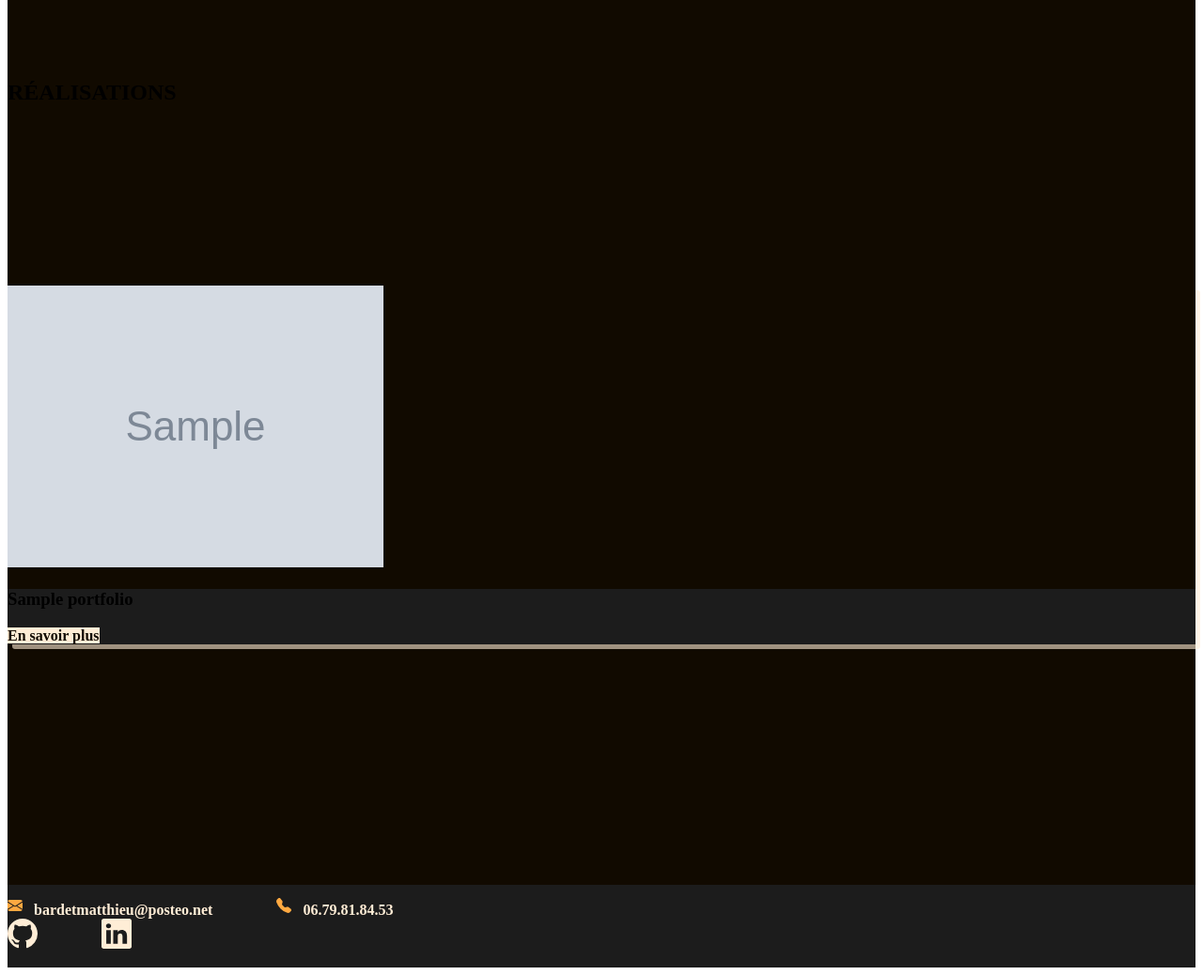
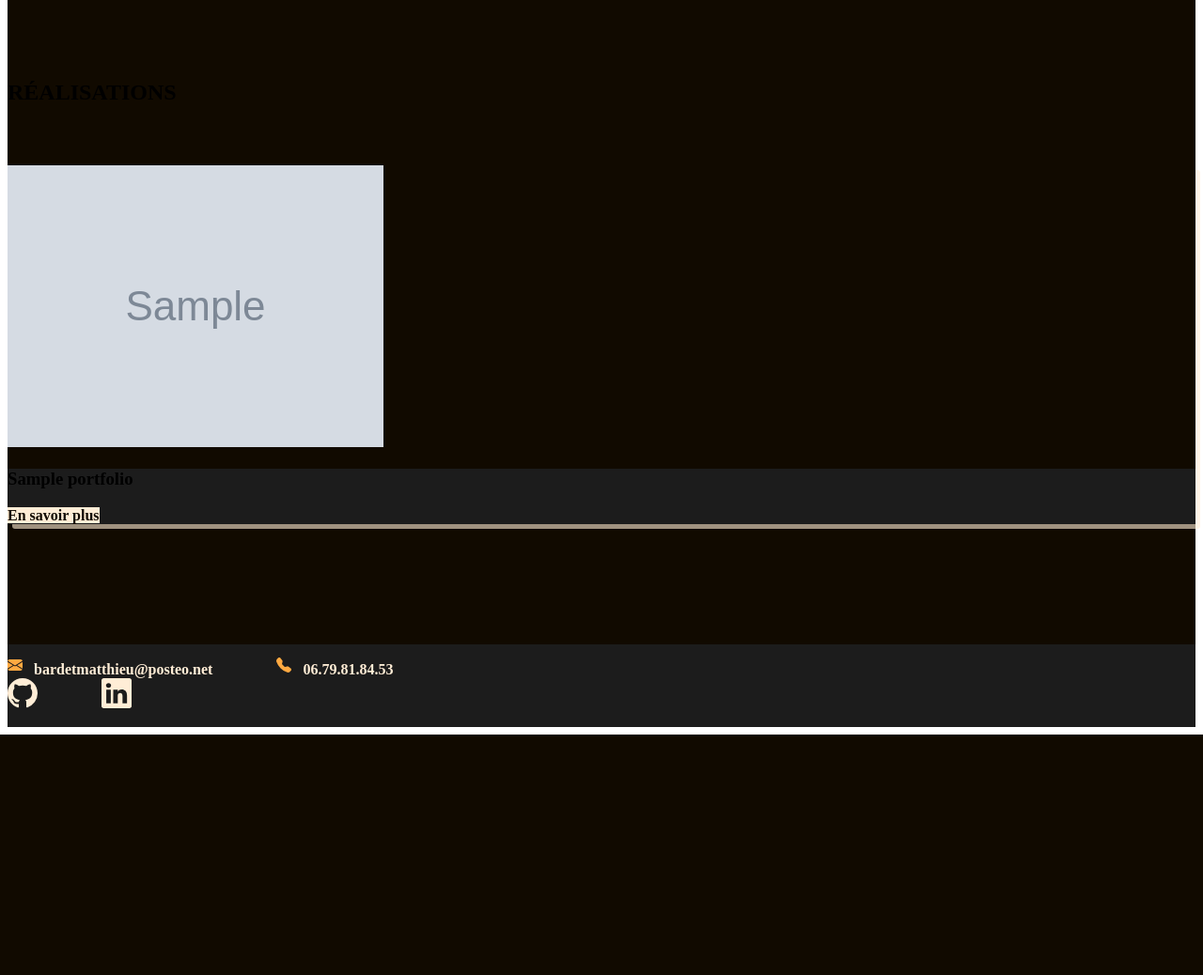
Before and after one commit to MatthieuBardet/checkpoint-3, a Symfony app: template templates/home/home.html.twig in a window 1280 px wide. Shown: the part 1170-2208 px from the top of the page at 94% size. After the commit the page ends 1952 px from the top, so only its background shows below. Run offline with Twig, Linux system fonts and the light colour scheme; the template is opened without the code that fills it: most values are stand-ins (such as "Sample title", 1, 10 or a date in 2020); grey boxes marked "Sample" are stand-in pictures; style sheets or scripts are compiled from the project's sources; some libraries are stand-ins or nearby versions.

Commit message:
finished fixes

```diff
--- a/assets/styles/home.scss
+++ b/assets/styles/home.scss
@@ -126,7 +126,7 @@ header {
   border-radius: 3px;
   box-shadow: 5px 5px 0px 0px $light-opacity;
   padding: 0;
-  margin: $spacing24 0;
+  margin: $spacing8 0;
 }
 
 @media screen and (max-width: 1024px) {
```
